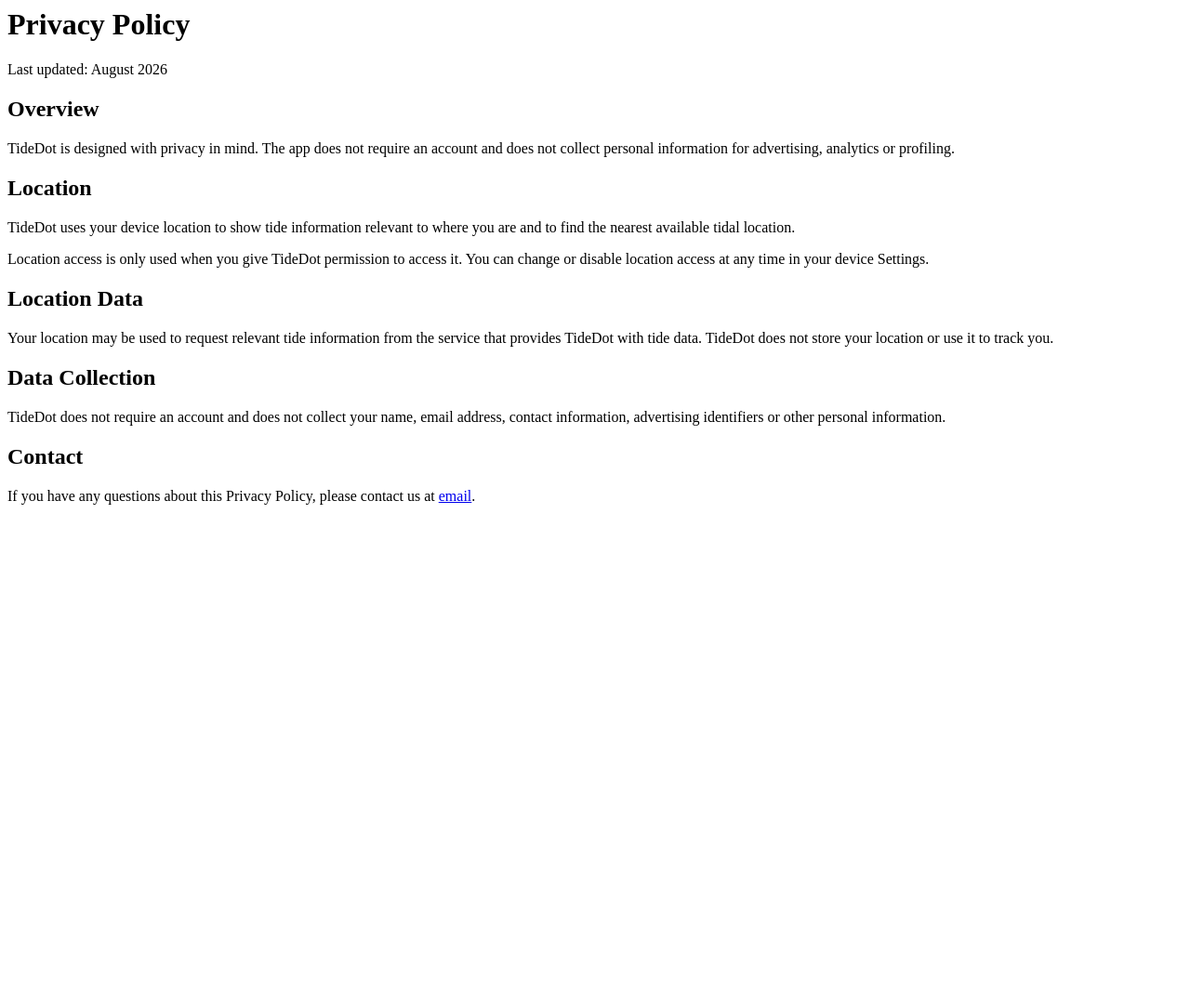
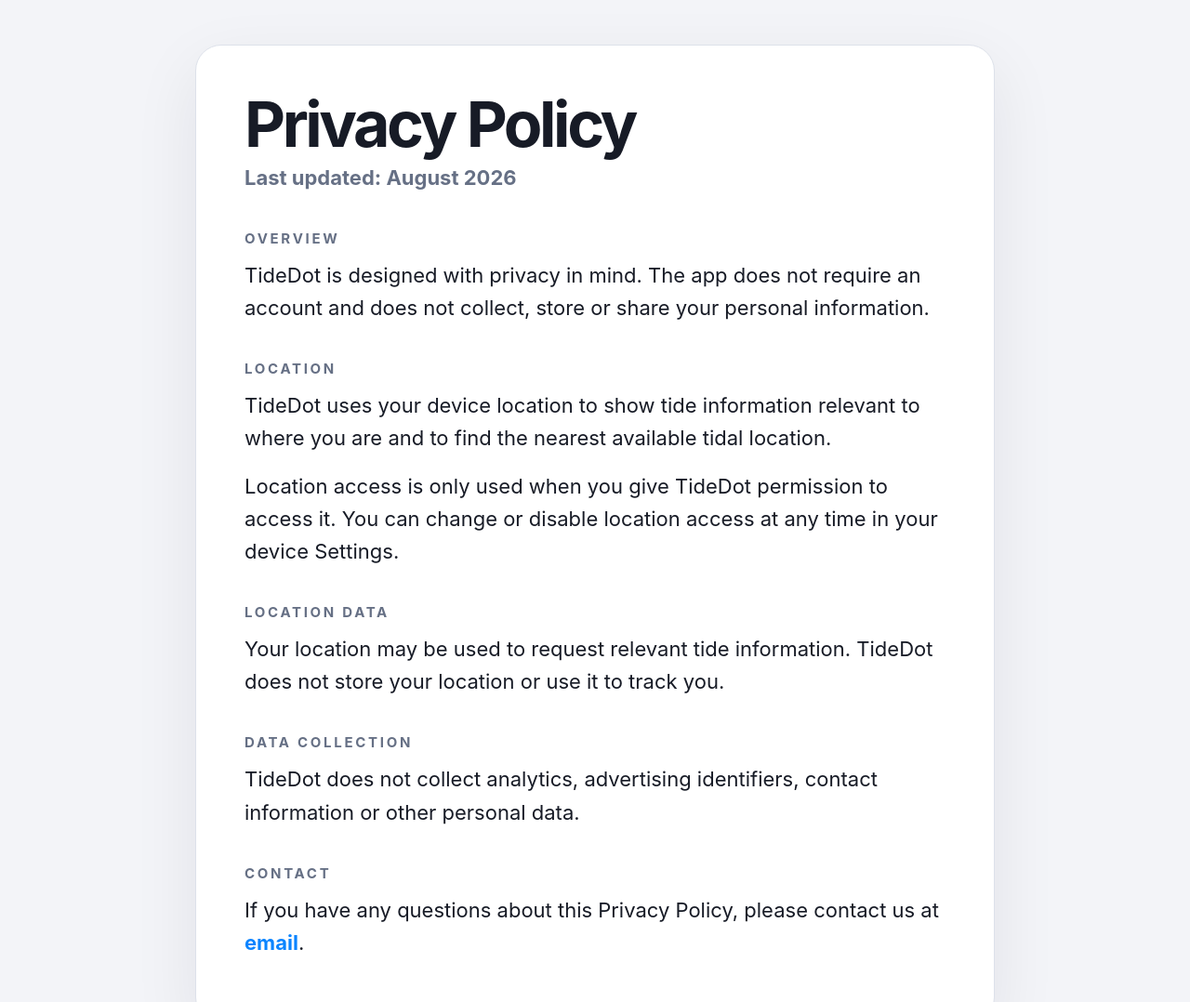
Before and after one commit to kseniatri/kseniatri.github.io, a plain HTML site: page privacy_tidedot.html in a window 1280 px wide. Shown: the top 1078 px of the page at 93% size. Before the commit the page ends 800 px from the top, so only its background shows below. Drawn offline with Linux system fonts and the light colour scheme.

Commit message:
Update privacy_tidedot.html

```diff
--- a/privacy_tidedot.html
+++ b/privacy_tidedot.html
@@ -1,3 +1,104 @@
+<!doctype html>
+<html lang="en">
+<head>
+  <meta charset="utf-8">
+  <meta name="viewport" content="width=device-width, initial-scale=1">
+  <title>TideDot Privacy Policy</title>
+  <meta name="description" content="Privacy Policy for TideDot.">
+
+  <style>
+    :root {
+      color-scheme: light dark;
+      --bg:#f3f4f8;
+      --card:#fff;
+      --text:#171b26;
+      --muted:#667085;
+      --line:#dde1ea;
+      --accent:#0a84ff;
+    }
+
+    @media (prefers-color-scheme:dark){
+      :root{
+        --bg:#0f1118;
+        --card:#1f222c;
+        --text:#f4f6fb;
+        --muted:#b7bdca;
+        --line:#383d4b;
+        --accent:#3d9bff;
+      }
+    }
+
+    *{box-sizing:border-box}
+
+    body{
+      margin:0;
+      background:var(--bg);
+      color:var(--text);
+      font-family:-apple-system,BlinkMacSystemFont,"Segoe UI",sans-serif;
+      line-height:1.6;
+    }
+
+    main{
+      width:min(860px,calc(100% - 32px));
+      margin:0 auto;
+      padding:48px 0;
+    }
+
+    article{
+      background:var(--card);
+      border:1px solid var(--line);
+      border-radius:28px;
+      padding:clamp(24px,5vw,52px);
+      box-shadow:0 24px 70px rgba(15,23,42,.08);
+    }
+
+    h1{
+      margin:0 0 8px;
+      font-size:clamp(40px,8vw,68px);
+      line-height:.95;
+      letter-spacing:-.05em;
+    }
+
+    h2{
+      margin:36px 0 10px;
+      color:var(--muted);
+      font-size:15px;
+      letter-spacing:.18em;
+      text-transform:uppercase;
+    }
+
+    p{
+      margin:0 0 16px;
+      font-size:clamp(18px,2.4vw,22px);
+    }
+
+    .updated{
+      color:var(--muted);
+      font-weight:700;
+      margin-bottom:28px;
+    }
+
+    a{
+      color:var(--accent);
+      text-decoration:none;
+      font-weight:700;
+    }
+
+    footer{
+      margin-top:20px;
+      text-align:center;
+      color:var(--muted);
+      font-size:14px;
+    }
+  </style>
+</head>
+
+<body>
+
+<main>
+
+<article>
+
 <h1>Privacy Policy</h1>
 
 <p class="updated">
@@ -8,7 +109,7 @@ Last updated: August 2026
 
 <p>
 TideDot is designed with privacy in mind.
-The app does not require an account and does not collect personal information for advertising, analytics or profiling.
+The app does not require an account and does not collect, store or share your personal information.
 </p>
 
 <h2>Location</h2>
@@ -24,13 +125,13 @@ Location access is only used when you give TideDot permission to access it. You
 <h2>Location Data</h2>
 
 <p>
-Your location may be used to request relevant tide information from the service that provides TideDot with tide data. TideDot does not store your location or use it to track you.
+Your location may be used to request relevant tide information. TideDot does not store your location or use it to track you.
 </p>
 
 <h2>Data Collection</h2>
 
 <p>
-TideDot does not require an account and does not collect your name, email address, contact information, advertising identifiers or other personal information.
+TideDot does not collect analytics, advertising identifiers, contact information or other personal data.
 </p>
 
 <h2>Contact</h2>
@@ -39,3 +140,14 @@ TideDot does not require an account and does not collect your name, email addres
 If you have any questions about this Privacy Policy, please contact us at
 <a href="mailto:k61789243@gmail.com">email</a>.
 </p>
+
+</article>
+
+<footer>
+© 2026 TideDot
+</footer>
+
+</main>
+
+</body>
+</html>
```
